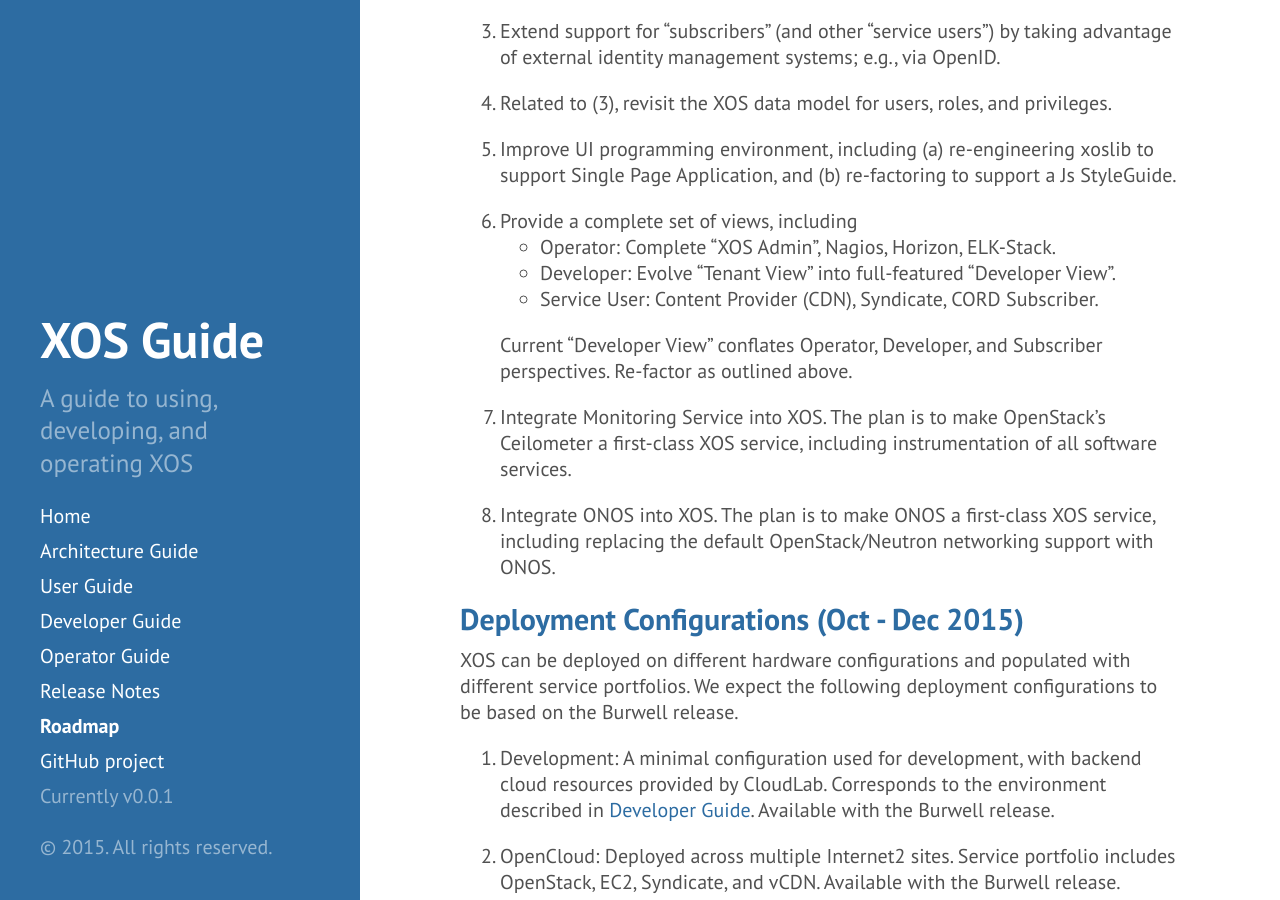
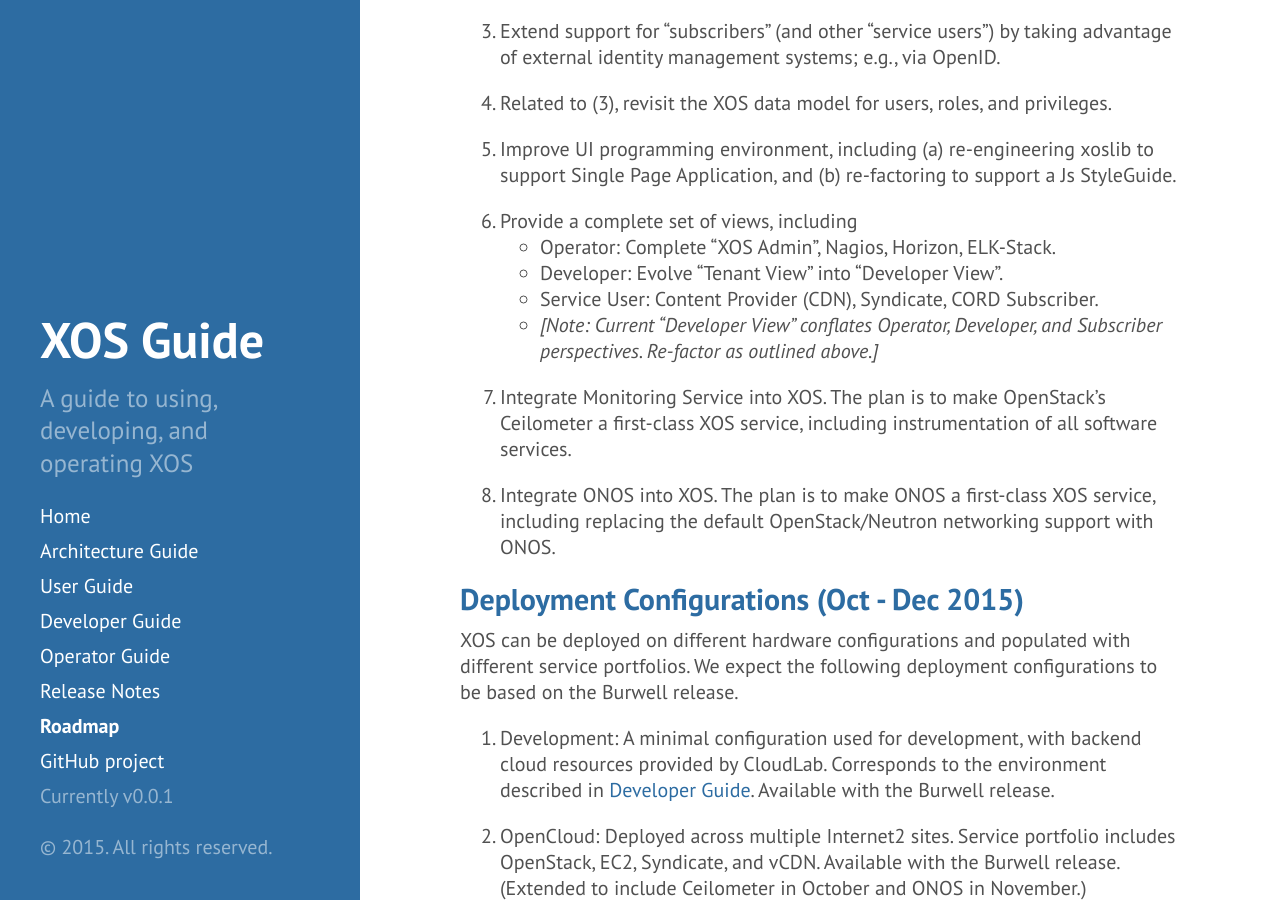
Before and after one commit to open-cloud/open-cloud.github.io.old, a Jekyll site: the page built from 5_roadmap.md, in a window 1280 px wide and 900 px high, scrolled down 412 px. Built offline with Jekyll 4.4.1, drawn with Linux system fonts in a browser that asks for light colours; Markdown is read by kramdown in place of the engine named in the settings.

Commit message:
expanded roadmap

```diff
--- a/5_roadmap.md
+++ b/5_roadmap.md
@@ -31,11 +31,10 @@
 
 6. Provide a complete set of views, including
    * Operator: Complete "XOS Admin", Nagios, Horizon, ELK-Stack.
-   * Developer: Evolve "Tenant View" into full-featured "Developer View".
+   * Developer: Evolve "Tenant View" into "Developer View".
    * Service User: Content Provider (CDN), Syndicate, CORD Subscriber.
-
-   Current "Developer View" conflates Operator, Developer, and Subscriber
-   perspectives. Re-factor as outlined above.
+   * *[Note: Current "Developer View" conflates Operator, Developer,
+     and Subscriber perspectives. Re-factor as outlined above.]*
 
 7. Integrate Monitoring Service into XOS. The plan is to make
     OpenStack's Ceilometer a first-class XOS service, including
```
